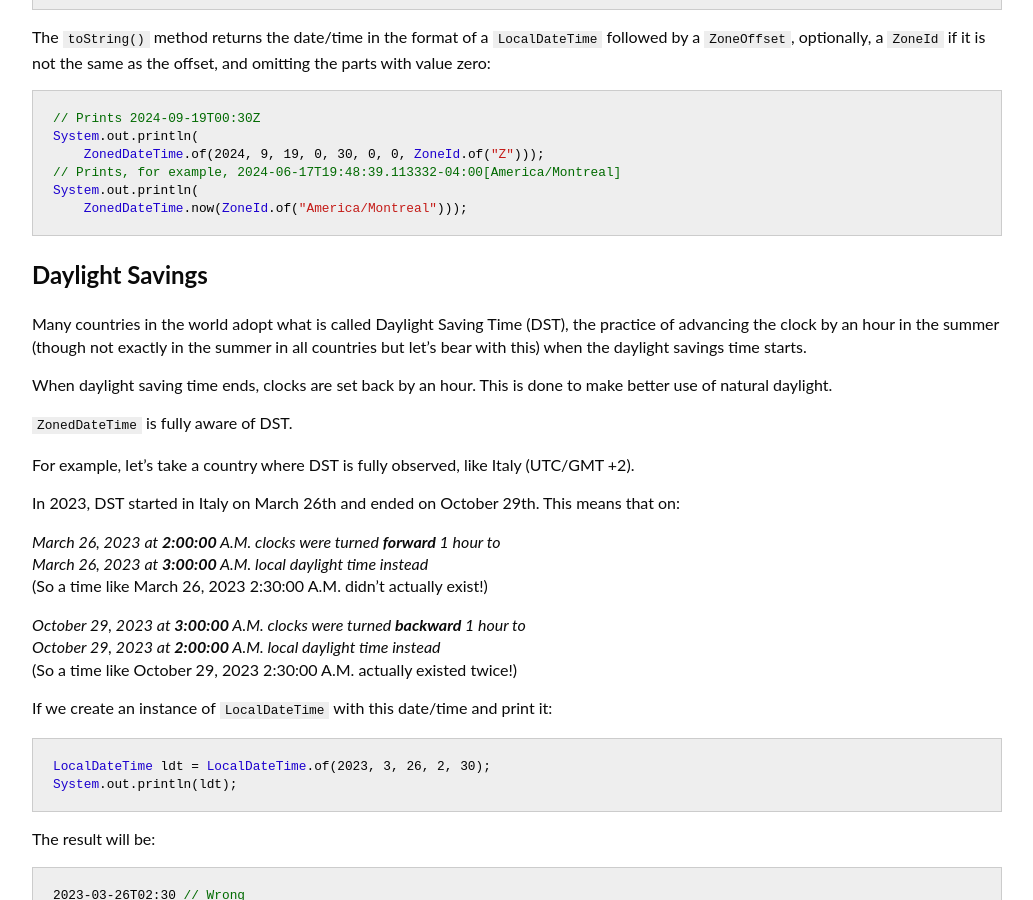
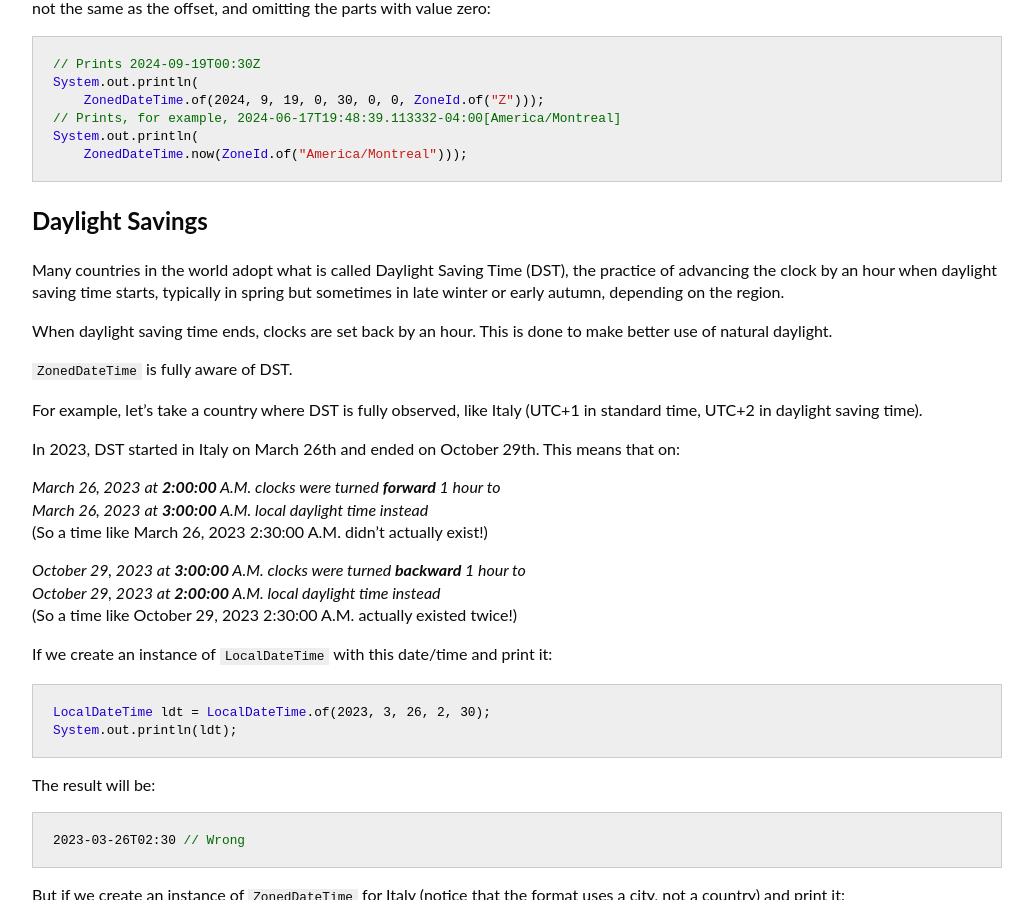
Before and after one commit to bigant88/ocpj21-book, a Jekyll site: the page built from ch11.md, in a window 1280 px wide and 900 px high, scrolled down 21897 px. Shown: the whole window, without its empty margins (123-1156 px from the left). Built offline with Jekyll 4.4.1, drawn with Linux system fonts in a browser that asks for light colours; nearby versions of some CDN libraries; some of the changed lines change nothing that is shown; some of the changed text lies outside the part shown.

Commit message:
Fix errors in the Date-Time API chapter

````diff
--- a/ch11.md
+++ b/ch11.md
@@ -334,8 +334,6 @@
 ```java
 System.out.println(fiveThirty.toString()); // Prints 05:30
 ```
-
-This should cover all the necessary corrections and improvements for the provided text.
 
 ### The `LocalDateTime` Class
 
@@ -573,7 +571,7 @@
 - `HALF_DAYS`
 - `DAYS`
 
-Finally, the method `toString()` returns the instance in the format `uuuu-MM-dd'T'HH:mm:ss.SSSSSSSSS`, for example:
+Finally, the method `toString()` returns a representation of the `Instant` in the format `uuuu-MM-dd'T'HH:mm:ss.SSSSSSSSS`, for example:
 
 ```java
 // Prints 1970-01-01T00:00:00.050Z
@@ -741,7 +739,7 @@
 
 Note that the methods `getSeconds()` and `get(TemporalUnit)` return a `long` type. Additionally, the latter only supports `SECONDS` and `NANOS` as arguments.
 
-Once an instance of `Duration` is created, we cannot modify it, but we can create another instance from an existing one. One way is to use the `with` method and its versions:
+Once an instance of `Duration` is created, we cannot modify it, but we can create another instance from an existing one. One way is to use the `withNanos` and `withSeconds` methods:
 
 ```java
 Duration duration1sec8nan = oneSecond.withNanos(8);
@@ -871,9 +869,7 @@
 ZoneId singaporeZoneId = ZoneId.of("Asia/Singapore");
 ```
 
-This method parses the ID producing a `ZoneOffset` or a `ZoneRegion` (both extend from `ZoneId`).
-
-In fact, the above line produces a `ZoneRegion`. A `ZoneOffset` is returned if, for example, ID is `Z`, or starts with `+` or `-`. For example:
+This method parses the ID producing a `ZoneId` or a `ZoneOffset` (which extends from `ZoneId`). A `ZoneOffset` is returned if, for example, ID is `Z`, or starts with `+` or `-`. For example:
 
 ```java
 ZoneId zoneId = ZoneId.of("Z"); // Z represents the zone ID for UTC
@@ -1054,13 +1050,13 @@
 
 ### Daylight Savings
 
-Many countries in the world adopt what is called Daylight Saving Time (DST), the practice of advancing the clock by an hour in the summer (though not exactly in the summer in all countries but let's bear with this) when the daylight savings time starts.
+Many countries in the world adopt what is called Daylight Saving Time (DST), the practice of advancing the clock by an hour when daylight saving time starts, typically in spring but sometimes in late winter or early autumn, depending on the region.
 
 When daylight saving time ends, clocks are set back by an hour. This is done to make better use of natural daylight.
 
 `ZonedDateTime` is fully aware of DST.
 
-For example, let's take a country where DST is fully observed, like Italy (UTC/GMT +2).
+For example, let's take a country where DST is fully observed, like Italy (UTC+1 in standard time, UTC+2 in daylight saving time).
 
 In 2023, DST started in Italy on March 26th and ended on October 29th. This means that on:
 
@@ -1215,7 +1211,7 @@
 
 `java.time.format.DateTimeFormatter` is the class used for parsing and formatting dates. It can be used in two ways:
 
-- The date/time classes `LocalDate`, `LocalTime`, `LocalDateTime`, `ZonedDateTime`, and `OffsetDateTime` all have the following three methods:
+- The date/time classes (represented by `T`) `LocalDate`, `LocalTime`, `LocalDateTime`, `ZonedDateTime`, and `OffsetDateTime` all have the following three methods:
 
   ```java
   // Formats the date/time object using the specified formatter
@@ -1472,7 +1468,7 @@
   ZoneId.of("Z");
   ```
 
-- The first method above methods produces an object of type `ZoneRegion`. The other two produce an object of type `ZoneOffset`.
+- The first method above methods produces an object of type `ZoneId`. The other two produce an object of type `ZoneOffset`.
 
 - A `java.time.ZonedDateTime` object represents a point in time relative to a time zone.
 
````
